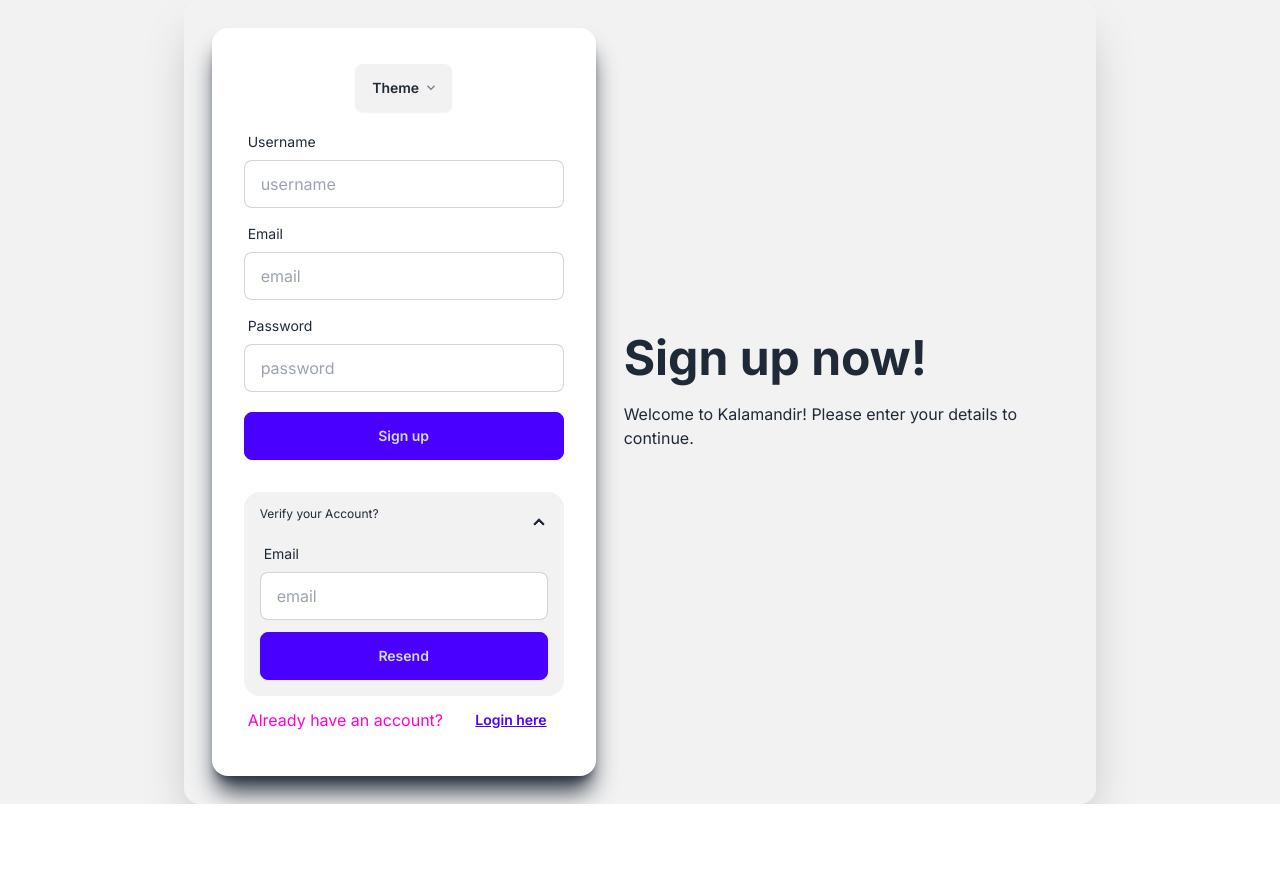
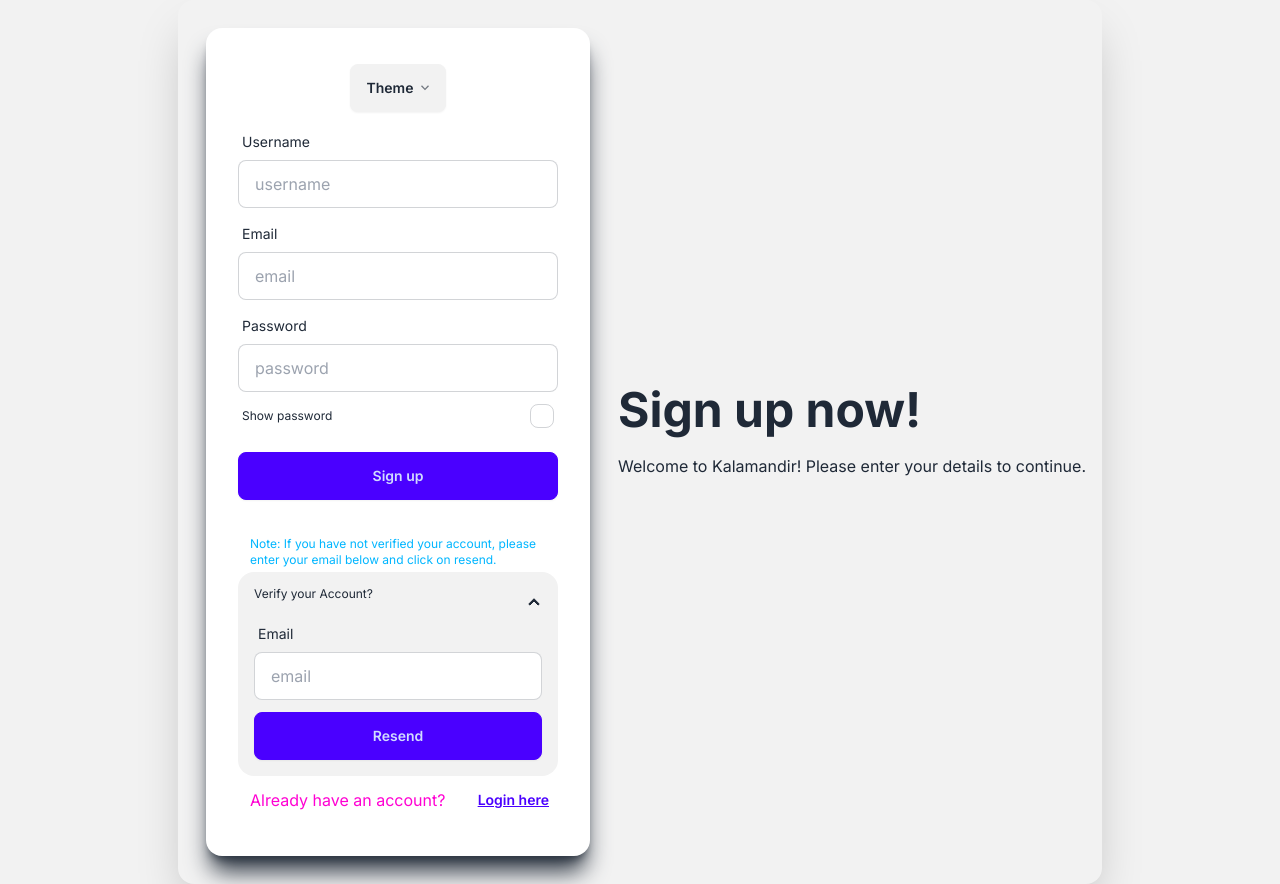
Before and after one commit to Girish4489/klb, a Next.js app: page /auth/signup in a window 1280 px wide. Both pictures are taken after a click on the heading "Verify your Account?". Before the commit the page ends 804 px from the top, so only its background shows below. Built offline with nearby package versions, Linux system fonts and the light colour scheme.

Commit message:
Refactor user signup and email verification routes

```diff
--- a/src/app/api/auth/resend-email/route.ts
+++ b/src/app/api/auth/resend-email/route.ts
@@ -14,36 +14,23 @@
     const user = await User.findOne({ email: email }).select(
       '-password -username -isAdmin -theme -profileImage -forgotPasswordToken -forgotPasswordTokenExpiry -verifyToken -verifyTokenExpiry',
     );
-    if (!user) {
-      return NextResponse.json({
-        message: 'User not found',
-        success: false,
-      });
-    }
+
+    if (!user) throw new Error('User not found');
+
+    if (user.isVerified) throw new Error('User already verified');
 
     //send verification email
-    if (!user.isVerified) {
-      try {
     await sendEmail({
       email: email,
       emailType: 'VERIFY',
       userId: user._id,
     });
+
     return NextResponse.json({
-          message: 'Email sent successfully',
+      message: 'Verification email sent',
       success: true,
     });
   } catch (error: any) {
-        return NextResponse.json({ error: error.message }, { status: 500 });
+    return NextResponse.json({ error: error.message, status: 500 });
   }
 }
-    if (user.isVerified) {
-      return NextResponse.json({
-        message: 'User already verified',
-        success: false,
-      });
-    }
-  } catch (error: any) {
-    return NextResponse.json({ error: error.message }, { status: 500 });
-  }
-}
--- a/src/app/api/auth/signup/route.ts
+++ b/src/app/api/auth/signup/route.ts
@@ -16,21 +16,17 @@
       '-password -username -email -isVerified -isAdmin -theme -profileImage -forgotPasswordToken -forgotPasswordTokenExpiry -verifyToken -verifyTokenExpiry',
     );
 
-    if (user) {
-      return NextResponse.json({
-        message: 'User already exists',
-        success: false,
-      });
-    }
+    if (user) throw new Error('User already exists');
 
     //hash password
     const salt = await bcryptjs.genSalt(10);
     const hashedPassword = await bcryptjs.hash(password, salt);
-
     const newUser = new User({
       username,
       email,
       password: hashedPassword,
+      createdAt: new Date(),
+      updatedAt: new Date(),
     });
 
     const savedUser = await newUser.save();
@@ -39,11 +35,11 @@
     await sendEmail({ email, emailType: 'VERIFY', userId: savedUser._id });
 
     return NextResponse.json({
-      message: 'User created successfully',
+      message: 'Signup Successfull \n Please verify your email',
       success: true,
       savedUser,
     });
   } catch (error: any) {
-    return NextResponse.json({ error: error.message }, { status: 500 });
+    return NextResponse.json({ error: error.message });
   }
 }
--- a/src/app/auth/signup/page.tsx
+++ b/src/app/auth/signup/page.tsx
@@ -8,59 +8,63 @@
 
 export default function SignupPage() {
   const router = useRouter();
-  const [user, setUser] = useState({
-    username: '',
-    email: '',
-    password: '',
+  const [showPassword, setShowPassword] = useState(false);
+
+  const handleShowPassword = () => {
+    setShowPassword(!showPassword);
+  };
+
+  const handleSignup = async (e: React.FormEvent<HTMLFormElement>) => {
+    e.preventDefault();
+    const username = e.currentTarget.username.value.trim();
+    const email = e.currentTarget.email.value.trim();
+    const password = e.currentTarget.password.value.trim();
+    const signup = async () => {
+      const response = await axios.post('/api/auth/signup', { username: username, email: email, password: password });
+      if (response.data.success === true) {
+        return response.data.message;
+      } else {
+        throw new Error(response.data.error);
+      }
+    };
+    try {
+      await toast.promise(signup(), {
+        loading: 'Signing up...',
+        success: (message) => <b>{message}</b>,
+        error: (error) => <b>{error.message}</b>,
       });
-
-  const handleSignup = async () => {
-    // Logic to handle signup form submission
-    try {
-      toast.loading('Signing up');
-      const response = await axios.post('/api/auth/signup', user);
-      // console.log("Signup success", response.data);
-      toast.remove();
-      if (response.data.success === false) {
-        toast.error(response.data.message);
-        return;
-      }
-      toast.success('Signup Successfull \n Please verify your email');
       setTimeout(() => {
         router.push('/auth/login');
-      }, 2000);
+      }, 1000);
     } catch (error: any) {
       // console.log("Signup failed", error.message);
-      toast.remove();
-      toast.error(error.message);
-    } finally {
-      setUser({ username: '', email: '', password: '' });
+      // toast.error(error.message);
     }
   };
 
-  const [resendUser, setResendUser] = useState({ email: '' });
-  const handleResendVerification = async () => {
-    // Logic to resend verification mail
-    resendUser.email = resendUser.email.trim();
+  const handleResendVerification = async (e: React.FormEvent<HTMLFormElement>) => {
+    e.preventDefault();
+    const email = e.currentTarget.resendEmail.value.trim();
+    const resendVerification = async () => {
+      const response = await axios.post('/api/auth/resend-email', { email: email });
+      if (response.data.success === true) {
+        return response.data.message;
+      } else {
+        throw new Error(response.data.error);
+      }
+    };
     try {
-      toast.loading('Sending verification email');
-      const response = await axios.post('/api/auth/resend-email', resendUser);
-      // console.log("Resend email success", response.data);
-      toast.remove();
-      if (response.data.success === false) {
-        toast.error(response.data.message);
-        return;
-      }
-      toast.success('Verification email sent');
+      await toast.promise(resendVerification(), {
+        loading: 'Sending verification email',
+        success: (message) => <b>{message}</b>,
+        error: (error) => <b>{error.message}</b>,
+      });
       setTimeout(() => {
         router.push('/auth/login');
-      }, 2000);
+      }, 1000);
     } catch (error: any) {
-      // console.log("Resend email failed", error.message);
-      toast.remove();
-      toast.error(error.message);
-    } finally {
-      setResendUser({ email: '' });
+      // console.log("resend verification failed", error.message);
+      // toast.error(error.message);
     }
   };
 
@@ -76,9 +80,10 @@
             <div className="flex justify-center">
               <ThemeSwitcher />
             </div>
+            <form onSubmit={handleSignup} className="flex flex-col gap-2">
               <div className="form-control">
-              <label className="label" htmlFor="username">
-                <span className="label-text">Username</span>
+                <label className="label label-text" htmlFor="username">
+                  Username
                 </label>
                 <input
                   type="text"
@@ -87,51 +92,56 @@
                   autoComplete="username"
                   placeholder="username"
                   className="input input-bordered"
+                  onFocus={(e) => e.target.select()}
                   required
-                value={user.username}
-                onChange={(e) => setUser({ ...user, username: e.target.value })}
                 />
               </div>
               <div className="form-control">
-              <label className="label" htmlFor="email">
-                <span className="label-text">Email</span>
+                <label className="label label-text" htmlFor="email">
+                  Email
                 </label>
                 <input
                   type="email"
-                placeholder="email"
                   name="email"
                   id="email"
                   autoComplete="email"
+                  placeholder="email"
                   className="input input-bordered"
+                  onFocus={(e) => e.target.select()}
                   required
-                value={user.email}
-                onChange={(e) => setUser({ ...user, email: e.target.value })}
                 />
               </div>
               <div className="form-control">
-              <label className="label" htmlFor="password">
-                <span className="label-text">Password</span>
+                <label className="label label-text" htmlFor="password">
+                  Password
                 </label>
                 <input
-                type="password"
-                placeholder="password"
+                  type={showPassword ? 'text' : 'password'}
                   name="password"
                   id="password"
                   autoComplete="new-password"
+                  placeholder="password"
                   className="input input-bordered"
+                  onFocus={(e) => e.target.select()}
                   required
-                value={user.password}
-                onChange={(e) => setUser({ ...user, password: e.target.value })}
                 />
               </div>
+              <div className="flex flex-row items-center justify-between pe-1">
+                <label className="label" htmlFor="check">
+                  <span className="label-text-alt">Show password</span>
+                </label>
+                <input type="checkbox" onChange={handleShowPassword} id="check" name="check" className="checkbox" />
+              </div>
               <div className="form-control mt-3">
-              <button className="btn btn-primary" onClick={handleSignup}>
-                Sign up
-              </button>
+                <button className="btn btn-primary">Sign up</button>
               </div>
+            </form>
           </div>
           <div className="card-body pt-3">
             <div className="flex flex-col justify-center">
+              <p className="px-3 py-1 text-xs font-normal text-info">
+                Note: If you have not verified your account, please enter your email below and click on resend.
+              </p>
               <details className="collapse collapse-arrow bg-base-200">
                 <summary
                   className="collapse-title flex items-center py-1 align-middle text-xs font-normal"
@@ -147,33 +157,33 @@
                     padding-bottom: 14px;
                   }
                 `}</style>
+
                 <div className="collapse-content">
+                  <form onSubmit={handleResendVerification}>
                     <div className="form-control">
-                    <label className="label" htmlFor="resendEmail">
-                      <span className="label-text">Email</span>
+                      <label className="label label-text" htmlFor="resendEmail">
+                        Email
                       </label>
                       <input
                         type="email"
                         placeholder="email"
-                      name="email"
+                        name="resendEmail"
                         id="resendEmail"
                         autoComplete="email"
                         className="input input-bordered"
+                        onFocus={(e) => e.target.select()}
                         required
-                      value={resendUser.email}
-                      onChange={(e) => setResendUser({ ...resendUser, email: e.target.value })}
                       />
                     </div>
                     <div className="form-control mt-3">
-                    <button className="btn btn-primary" onClick={handleResendVerification}>
-                      Resend
-                    </button>
+                      <button className="btn btn-primary">Resend</button>
                     </div>
+                  </form>
                 </div>
               </details>
-              <div className="flex items-center justify-center">
+              <div className="flex items-center justify-center px-2">
                 <p className="label py-0.5 font-normal text-secondary">Already have an account?</p>
-                <Link href="/auth/login" className="btn btn-link">
+                <Link href="/auth/login" className="btn btn-link pr-0">
                   Login here
                 </Link>
               </div>
```
Lines whose indentation alone changed are shown as unchanged.
